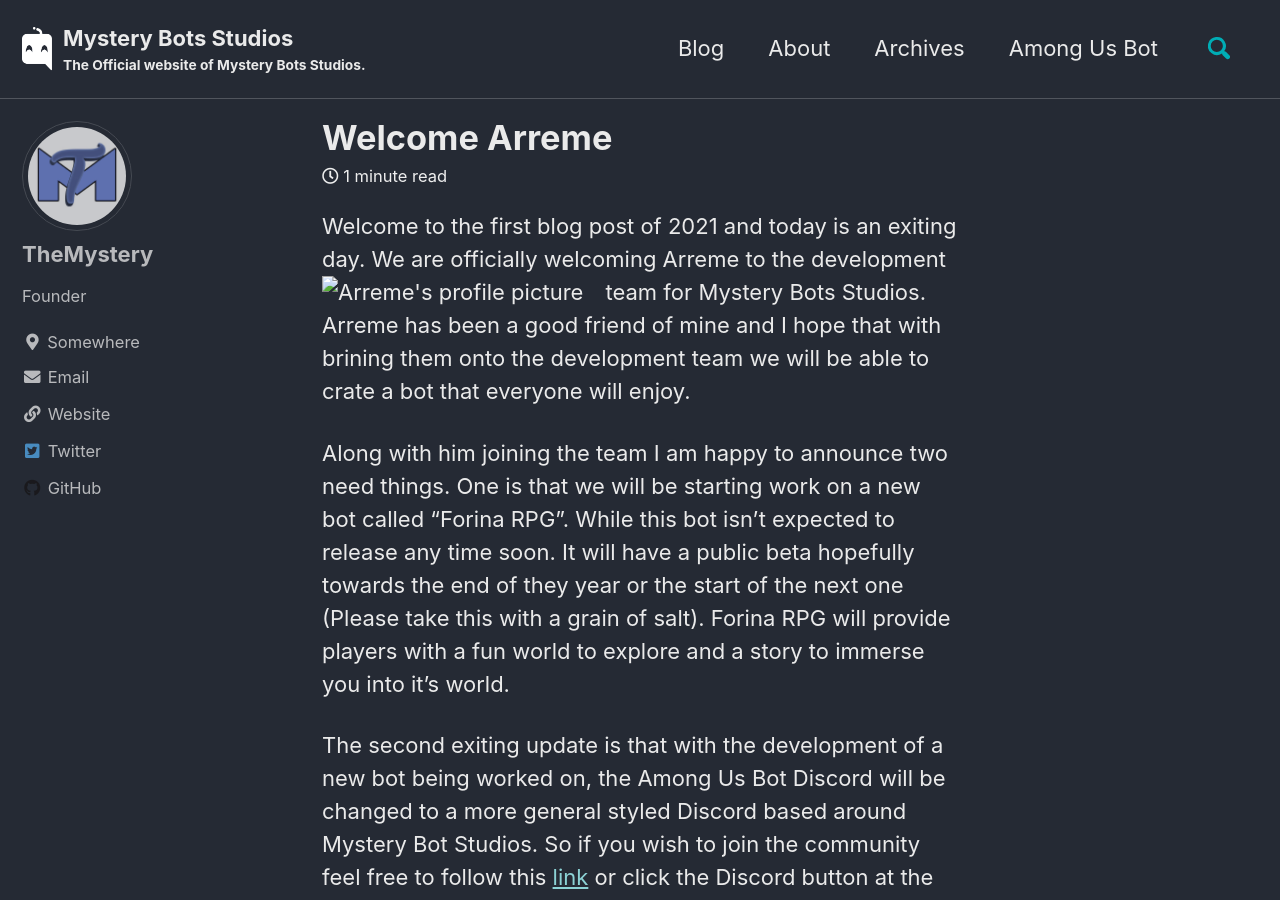
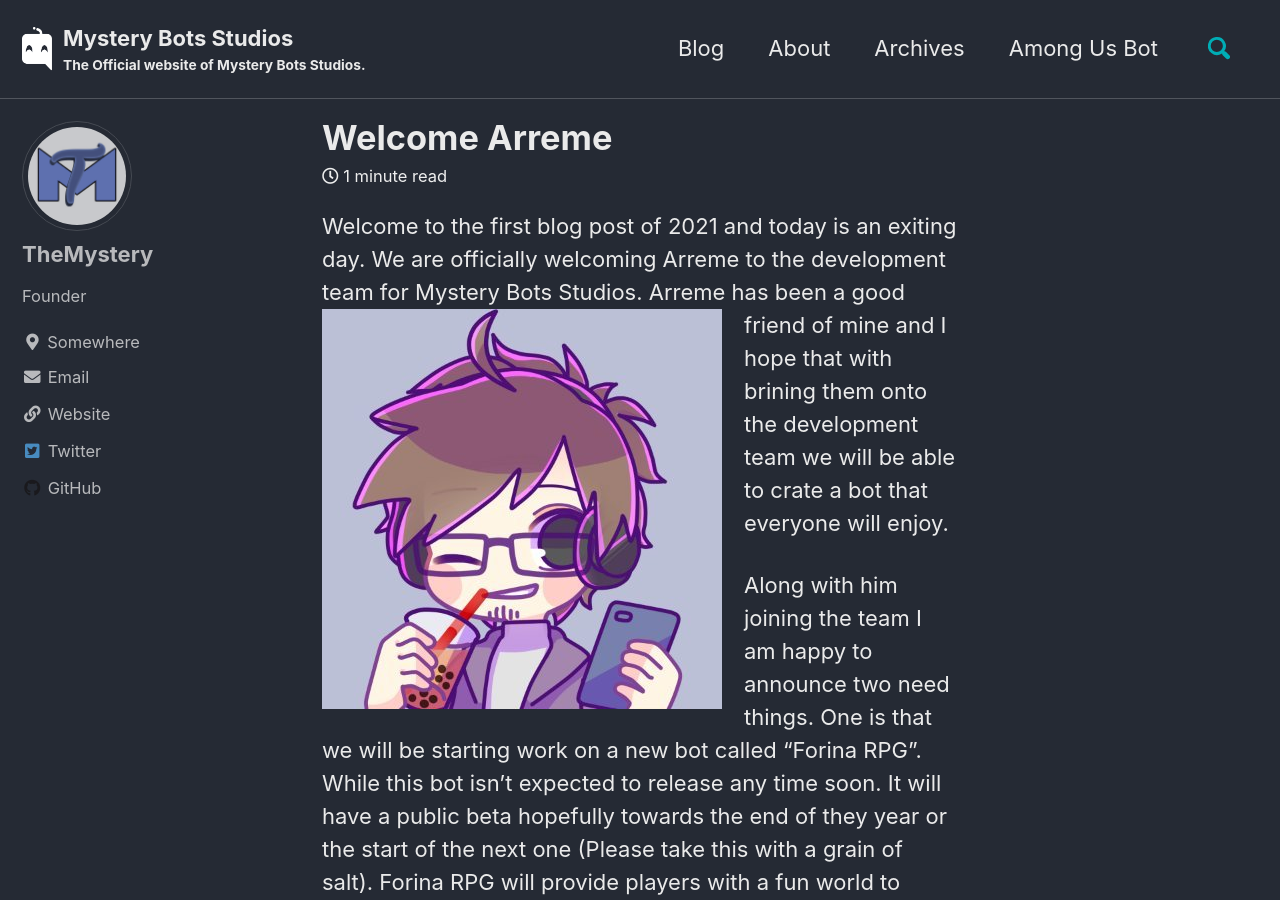
Before and after one commit to Mystery-Bots/mysterybots.com, a Jekyll site: the page built from _posts/2021-02-02-welcome-arreme.md, in a window 1280 px wide and 900 px high. Built offline with Jekyll 4.4.1, drawn with Linux system fonts in a browser that asks for light colours; cached includes are drawn as plain includes.

Commit message:
Fixed: image link

```diff
--- a/_posts/2021-02-02-welcome-arreme.md
+++ b/_posts/2021-02-02-welcome-arreme.md
@@ -5,7 +5,7 @@
 ---
 
 Welcome to the first blog post of 2021 and today is an exiting day. We are officially welcoming Arreme to the development team for Mystery Bots Studios.
-![Arreme's profile picture](/assets/images/profile/Arreme.jpg){: .align-left}
+![Arreme's profile picture](/assets/images/profiles/Arreme.jpg){: .align-left}
 Arreme has been a good friend of mine and I hope that with brining them onto the development team we will be able to crate a bot that everyone will enjoy.
 
 Along with him joining the team I am happy to announce two need things. One is that we will be starting work on a new bot called "Forina RPG". While this bot isn't expected to release any time soon. It will have a public beta hopefully towards the end of they year or the start of the next one (Please take this with a grain of salt). Forina RPG will provide players with a fun world to explore and a story to immerse you into it's world.
```
